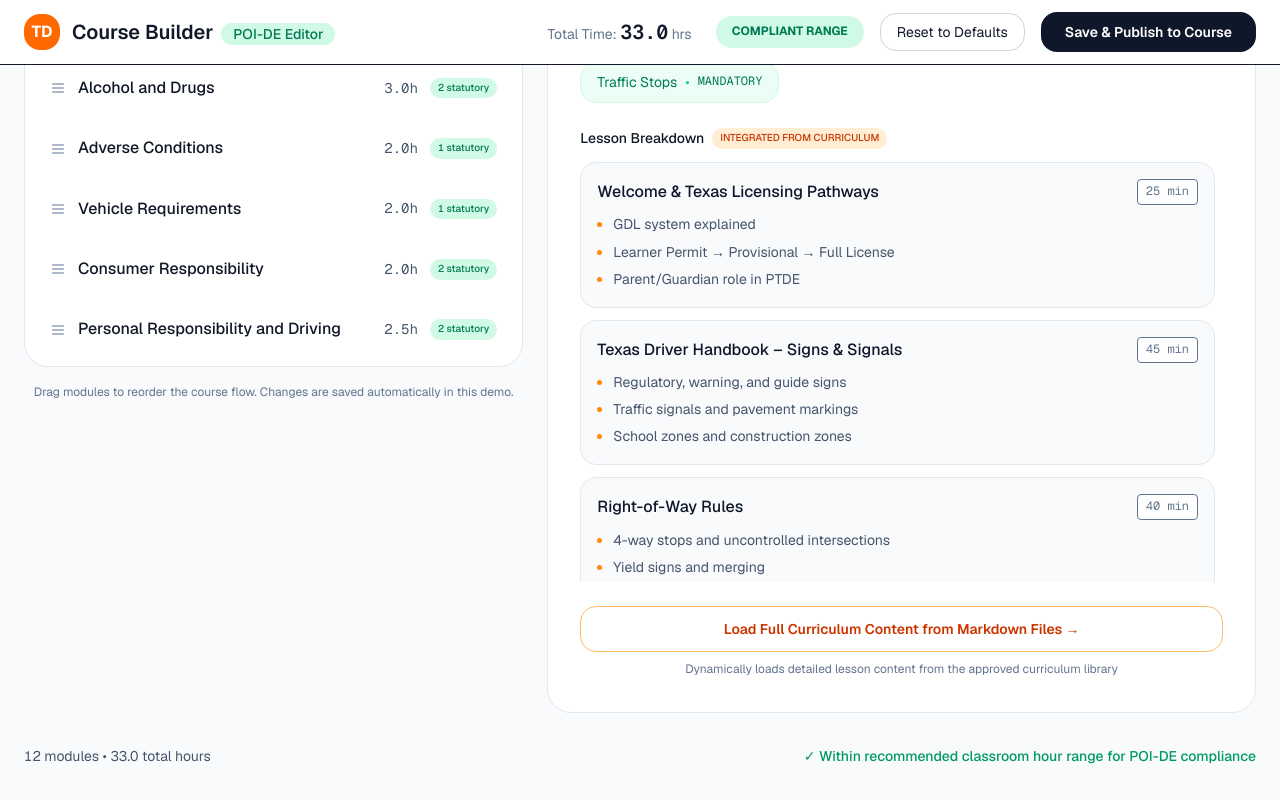
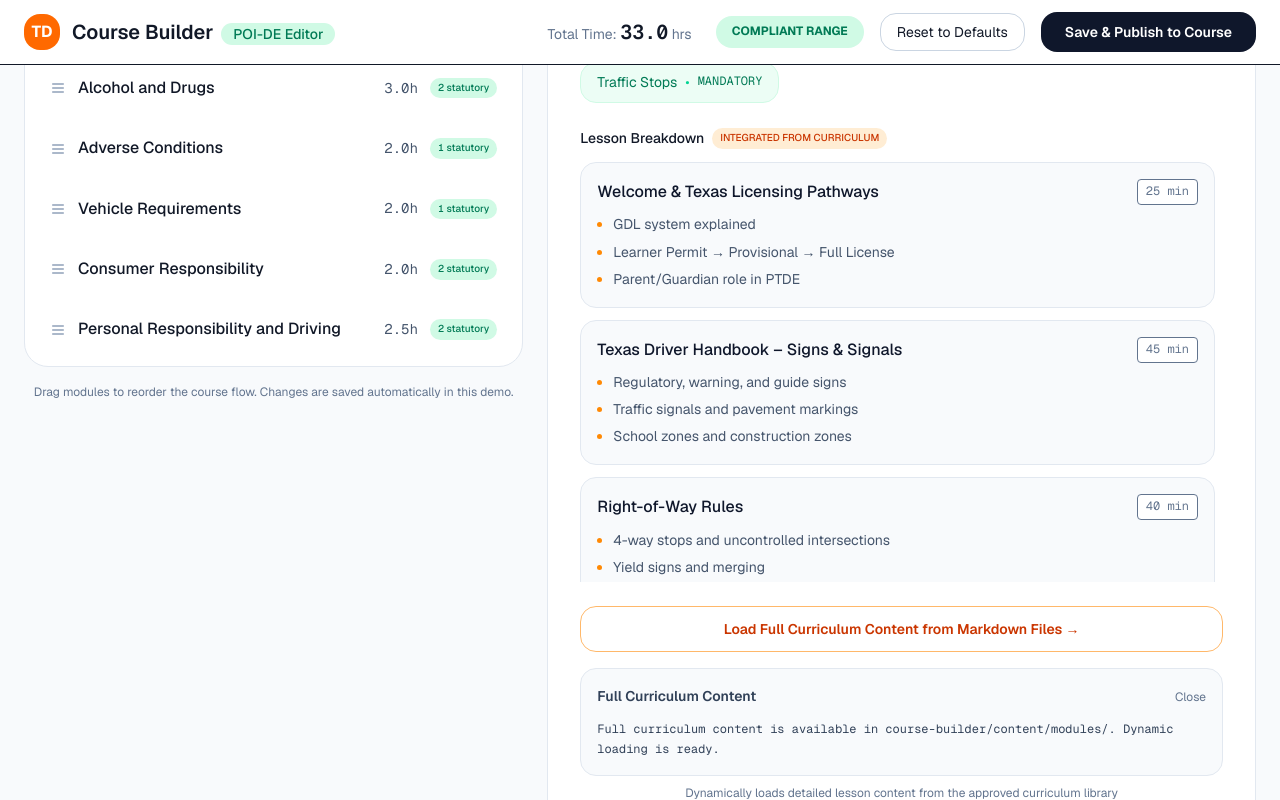
Before and after one commit to ddenmark/texas-drivers-ed-platform, a Next.js app in the folder course-builder/: page /course-builder/modules in a window 1280 px wide. Both pictures are taken after a click on the button "Load Full Curriculum Content from Markdown Files →". Shown: the part 612-1412 px from the top of the page. Built offline with nearby package versions, Linux system fonts and the light colour scheme; no server answers.

Commit message:
Update Module Editor with proper dynamic content loading UI (no more alerts, content displays inline).

```diff
--- a/course-builder/app/course-builder/modules/page.tsx
+++ b/course-builder/app/course-builder/modules/page.tsx
@@ -7,6 +7,8 @@ export default function POIDEModuleEditor() {
   const [modules, setModules] = useState<Module[]>(initialModules);
   const [selectedModule, setSelectedModule] = useState<Module | null>(modules[0]);
   const [draggedIndex, setDraggedIndex] = useState<number | null>(null);
+  const [fullContent, setFullContent] = useState<string | null>(null);
+  const [isLoadingContent, setIsLoadingContent] = useState(false);
 
   const totalMinutes = modules.reduce((sum, mod) => sum + mod.timeMinutes, 0);
   const totalHours = (totalMinutes / 60).toFixed(1);
@@ -58,11 +60,13 @@ export default function POIDEModuleEditor() {
 
   const selectModule = (module: Module) => {
     setSelectedModule(module);
+    setFullContent(null); // Clear previously loaded content when switching modules
   };
 
   const resetToDefaults = () => {
     setModules(initialModules);
     setSelectedModule(initialModules[0]);
+    setFullContent(null);
   };
 
   return (
@@ -271,22 +275,51 @@ export default function POIDEModuleEditor() {
                 <div>
                   <button
                     onClick={async () => {
+                      if (!selectedModule) return;
+
+                      setIsLoadingContent(true);
+                      setFullContent(null);
+
                       try {
-                        const res = await fetch(`/api/module-content/${selectedModule.id.toString().padStart(2, '0')}-${selectedModule.name.toLowerCase().replace(/\s+/g, '-')}`);
+                        const slug = `${selectedModule.id.toString().padStart(2, '0')}-${selectedModule.name.toLowerCase().replace(/\s+/g, '-')}`;
+                        const res = await fetch(`/api/module-content/${slug}`);
+
                         if (res.ok) {
                           const data = await res.json();
-                          alert("Full curriculum content loaded! (In production this would open a rich viewer)\n\n" + data.content.substring(0, 500) + "...");
+                          setFullContent(data.content);
                         } else {
-                          alert("Full content available in content/modules/ folder. Dynamic loading ready.");
+                          setFullContent("Full curriculum content is available in course-builder/content/modules/. Dynamic loading is ready.");
                         }
                       } catch (error) {
-                        alert("Dynamic content loading is configured. Full Markdown files are in /content/modules/");
+                        setFullContent("Could not load content. Make sure the Markdown files exist in course-builder/content/modules/.");
+                      } finally {
+                        setIsLoadingContent(false);
                       }
                     }}
-                    className="w-full py-3 border border-orange-300 text-orange-700 rounded-2xl text-sm font-semibold hover:bg-orange-50 transition-colors"
+                    disabled={isLoadingContent}
+                    className="w-full py-3 border border-orange-300 text-orange-700 rounded-2xl text-sm font-semibold hover:bg-orange-50 transition-colors disabled:opacity-50"
                   >
-                    Load Full Curriculum Content from Markdown Files →
+                    {isLoadingContent ? "Loading Content..." : "Load Full Curriculum Content from Markdown Files →"}
                   </button>
+
+                  {/* Display loaded content */}
+                  {fullContent && (
+                    <div className="mt-4 border border-slate-200 rounded-2xl p-4 bg-slate-50 max-h-[400px] overflow-auto">
+                      <div className="flex justify-between items-center mb-3">
+                        <div className="text-sm font-semibold text-slate-700">Full Curriculum Content</div>
+                        <button
+                          onClick={() => setFullContent(null)}
+                          className="text-xs text-slate-500 hover:text-slate-700"
+                        >
+                          Close
+                        </button>
+                      </div>
+                      <pre className="text-xs text-slate-700 whitespace-pre-wrap font-mono leading-relaxed">
+                        {fullContent}
+                      </pre>
+                    </div>
+                  )}
+
                   <p className="text-xs text-center text-slate-500 mt-2">
                     Dynamically loads detailed lesson content from the approved curriculum library
                   </p>
```
